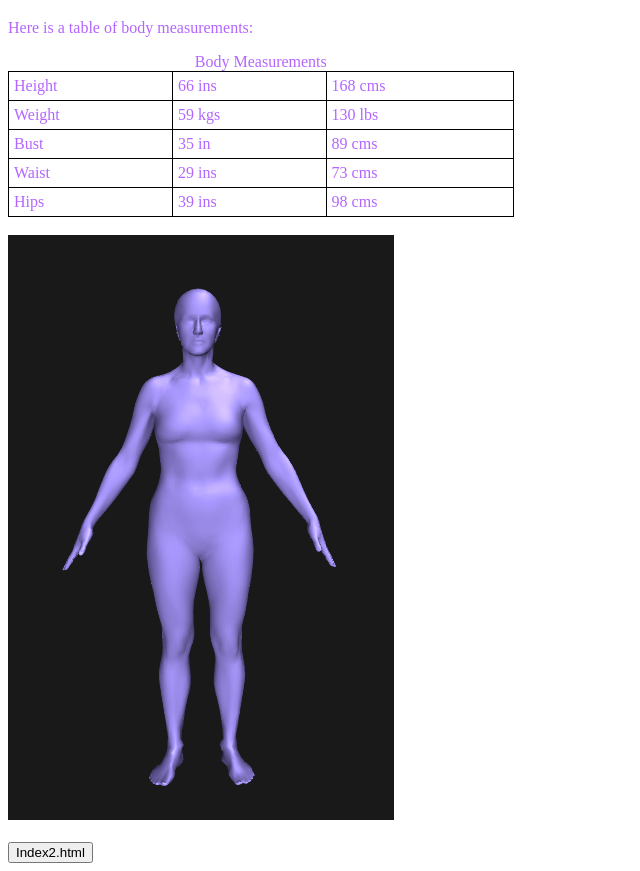
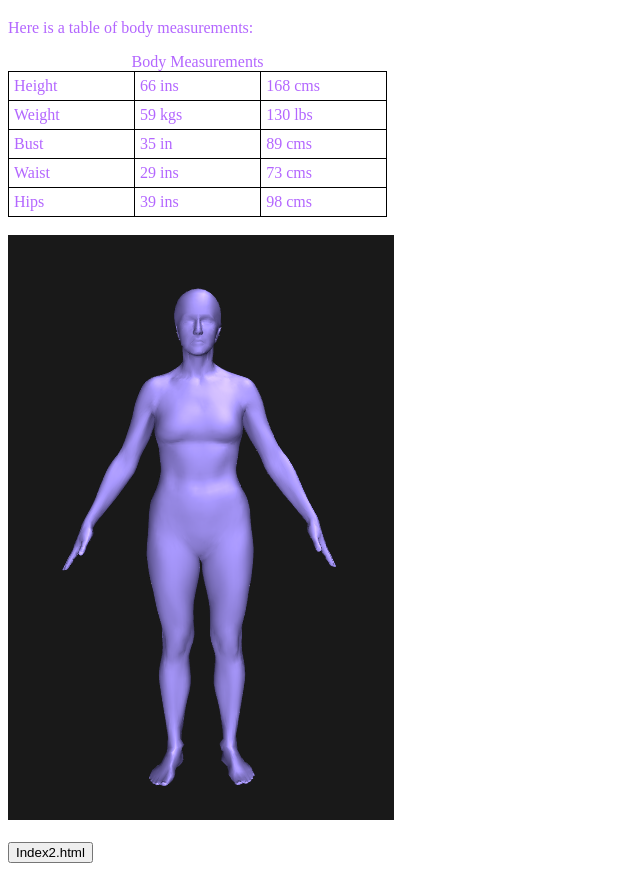
Before and after one commit to Samantha-Nguyen/Unit2-06, a plain HTML site: page index.html in a window 1280 px wide. Shown: the part 61-932 px from the top of the page, without its empty margins (0-640 px from the left). Drawn offline with Linux system fonts and the light colour scheme.

Commit message:
Index.html

```diff
--- a/index.html
+++ b/index.html
@@ -13,7 +13,7 @@
     <script src="script.js"></script>
     <h1 id="h1">Health</h1>
     <p id="p1">Here is a table of body measurements:</p>
-    <table id="t1" width="40%">
+    <table id="t1">
       <caption>Body Measurements</caption>
       <tr>
         <td>Height</td>
--- a/style.css
+++ b/style.css
@@ -15,6 +15,7 @@ table, th, td {
   border-collapse: collapse;
   color: #b366ff;
   padding: 5px;
+  width: 30%
 }
 
 #image1 {
```
